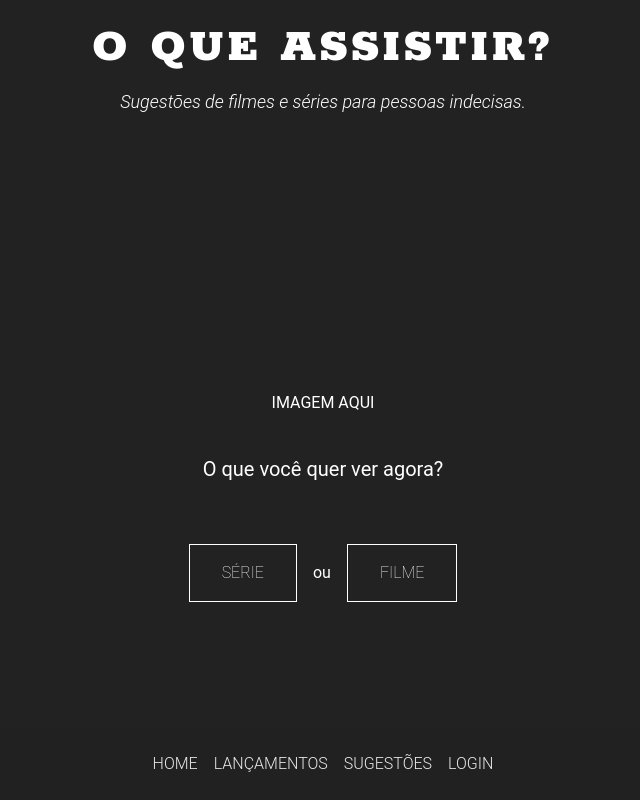
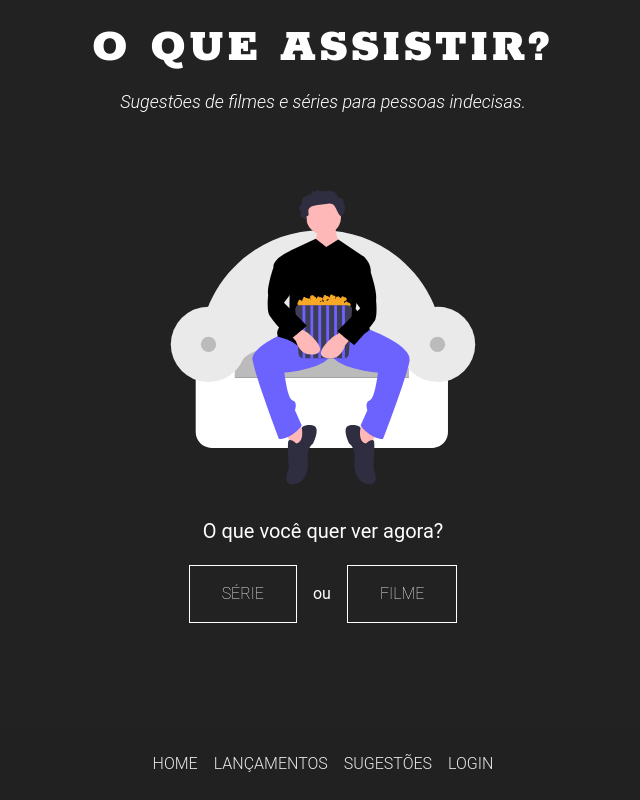
Before and after one commit to luisafalcao/Project-Nextjs, a Next.js app: page / in a window 1280 px wide. Shown: the whole page, without its empty margins (317-957 px from the left). Built offline with nearby package versions, Linux system fonts and the light colour scheme.

Commit message:
Imagem da home

```diff
--- a/app/globals.css
+++ b/app/globals.css
@@ -20,6 +20,8 @@
 
 body {
   color: rgb(var(--foreground-rgb));
+  display: grid;
+  grid-template-rows: 1fr auto 1fr;
   /* background: linear-gradient(
       to bottom,
       transparent,
@@ -55,6 +57,3 @@ body {
 h1 {
   letter-spacing: .25rem;
 }
-hr {
-  margin: 1rem auto;
-}
--- a/app/lancamentos/page.tsx
+++ b/app/lancamentos/page.tsx
@@ -6,7 +6,6 @@ export default async function Lancamentos() {
 
     return (
         <main>
-            <hr />
             <h2 className="text-center lowercase font-thin my-10">Últimos Lançamentos</h2>
             <ul className="w-6/12 mx-auto">
                 {lancamentos.map((lancamento: { id: Key | null | undefined; title: string | number | boolean | ReactElement<any, string | JSXElementConstructor<any>> | Iterable<ReactNode> | ReactPortal | PromiseLikeOfReactNode | null | undefined; overview: string | number | boolean | ReactElement<any, string | JSXElementConstructor<any>> | Iterable<ReactNode> | ReactPortal | PromiseLikeOfReactNode | null | undefined; }) => (
--- a/app/layout.tsx
+++ b/app/layout.tsx
@@ -1,8 +1,5 @@
-// import { Raleway } from 'next/font/google'
 import Link from 'next/link'
 import './globals.css'
-
-// const raleway = Raleway({ subsets: ['latin'], variable: "--font-raleway", weight: ["400", "900"] })
 
 export const metadata = {
   title: 'O Que Assistir?',
@@ -12,14 +9,14 @@ export const metadata = {
 export default function RootLayout({ children }: any) {
   return (
     <html lang="en">
-      <body className='font-roboto min-h-screen grid justify-center justify-items-center py-6 bg-customColor-dark text-white'>
+      <body className='font-roboto min-h-screen justify-center justify-items-center py-6 bg-customColor-dark text-white'>
         <header className='text-center'>
           <h1 className='font-rokkitt uppercase font-bold'>{metadata.title}</h1>
           <h6 className='italic font-light mt-4'>{metadata.description}</h6>
         </header>
-        <hr />
+
         {children}
-        <hr />
+
         <footer className='uppercase font-light text-center gap-4 flex self-end fixed bottom-0 p-6 bg-customColor-dark opacity-90 text-white w-screen justify-center'>
           <Link href="/">Home</Link>
           <Link href="/lancamentos">Lançamentos</Link>
--- a/app/page.tsx
+++ b/app/page.tsx
@@ -1,9 +1,15 @@
 import './page.css'
+import Image from 'next/image'
+import mainImage from '../public/home.svg'
 
 export default function Home() {
   return (
-    <main className='grid text-center'>
-      <span>IMAGEM AQUI</span>
+    <main className='grid text-center gap-5'>
+        <Image
+          className='h-full max-h-80'
+          src={mainImage}
+          alt='Ilustração de uma pessoa sentada em um sofá com um balde de pipoca no colo'
+        />
         <h5>O que você quer ver agora?</h5>
       <div className='flex gap-4 justify-center items-center'>
         <button className="button">Série</button>
```
Also changed, not shown: public/home.svg (added).
